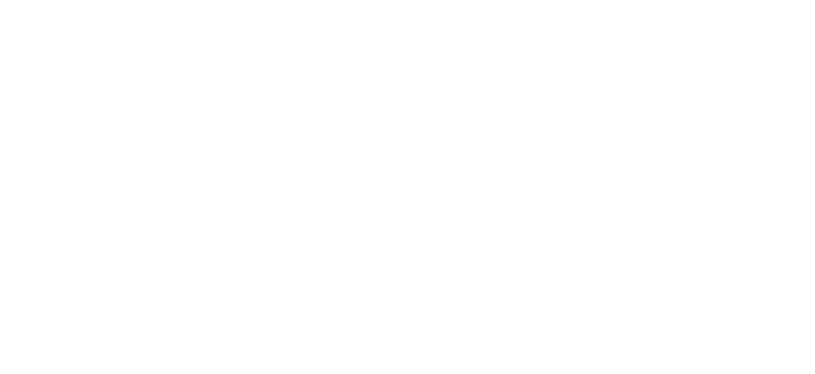
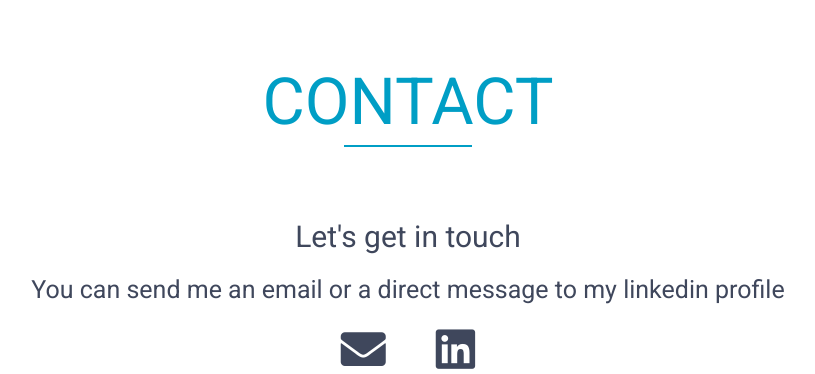
Before and after one commit to willlymendoza/personal-portfolio, a React (Create React App) app: page / in a window 1280 px wide. Shown: the part 2710-3084 px from the top of the page, without its empty margins (232-1047 px from the left). Before the commit the page ends 2707 px from the top, so only its background shows below. Built offline with nearby package versions, Linux system fonts and the light colour scheme.

Commit message:
Added Contact component

```diff
--- /dev/null
+++ b/src/components/Contact/index.js
@@ -0,0 +1,25 @@
+import React from "react";
+import "./styles.scss";
+
+const Contact = () => {
+  return (
+    <div id="contact" class="contact">
+      <h1 class="title">Contact</h1>
+      <h2>Let's get in touch</h2>
+      <h3>
+        You can send me an email or a direct message to my linkedin profile
+      </h3>
+
+      <div class="contact-socials">
+        <a href="#">
+          <i class="fa fa-envelope"></i>
+        </a>
+        <a href="#">
+          <i class="fab fa-linkedin"></i>
+        </a>
+      </div>
+    </div>
+  );
+};
+
+export default Contact;
--- /dev/null
+++ b/src/components/Contact/styles.scss
@@ -0,0 +1,28 @@
+@import "../../assets/sass/config";
+
+.contact {
+  text-align: center;
+  margin-bottom: 75px;
+  color: $primary;
+
+  h2 {
+    margin-top: 25px;
+    margin-bottom: 25px;
+    font-size: 30px;
+    color: $primary;
+  }
+
+  h3 {
+    font-size: 25px;
+    margin-bottom: 25px;
+  }
+
+  &-socials {
+    a {
+      text-decoration: none;
+      color: $primary;
+      font-size: 45px;
+      margin: 0 25px;
+    }
+  }
+}
--- a/src/components/Main/index.js
+++ b/src/components/Main/index.js
@@ -3,6 +3,7 @@
 import Portfolio from "components/Portfolio";
 import About from "components/About";
 import Resume from "components/Resume";
+import Contact from "components/Contact";
 
 const index = () => {
   return (
@@ -11,6 +12,7 @@
         <About />
         <Portfolio />
         <Resume />
+        <Contact />
       </div>
     </main>
   );
```
